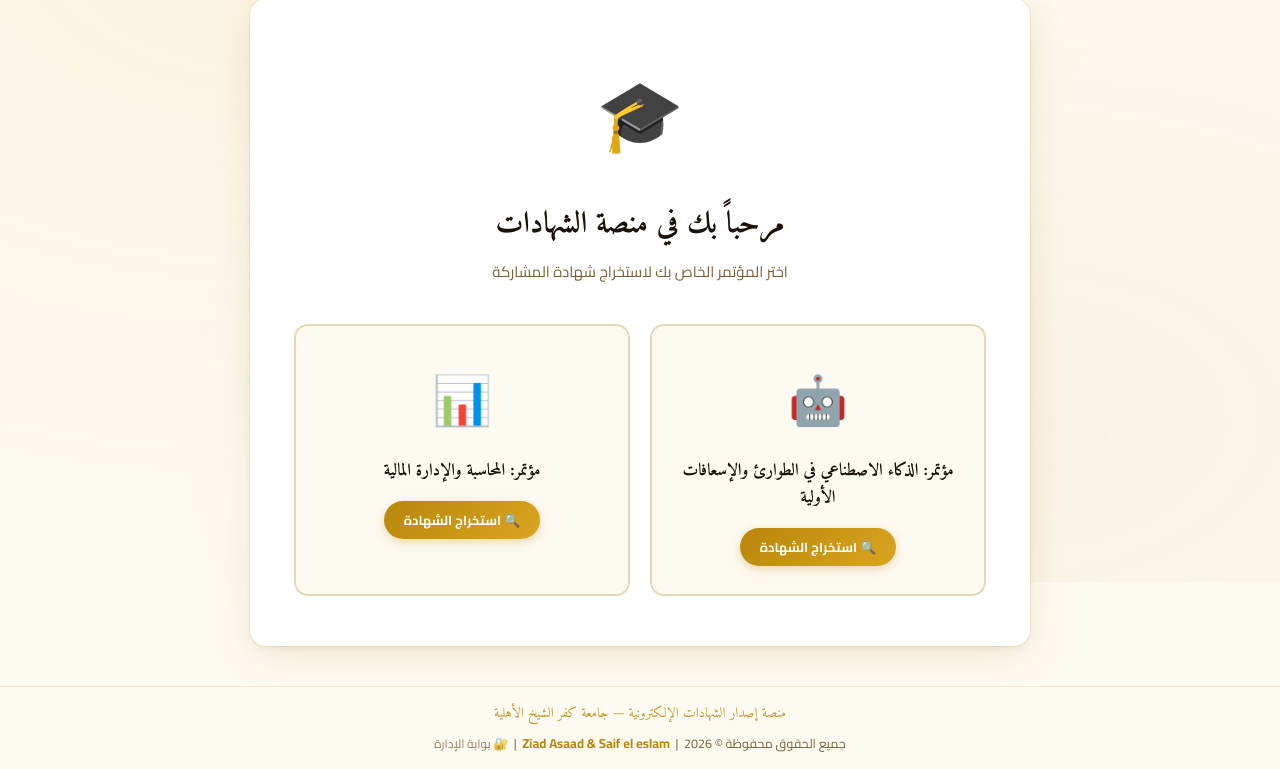
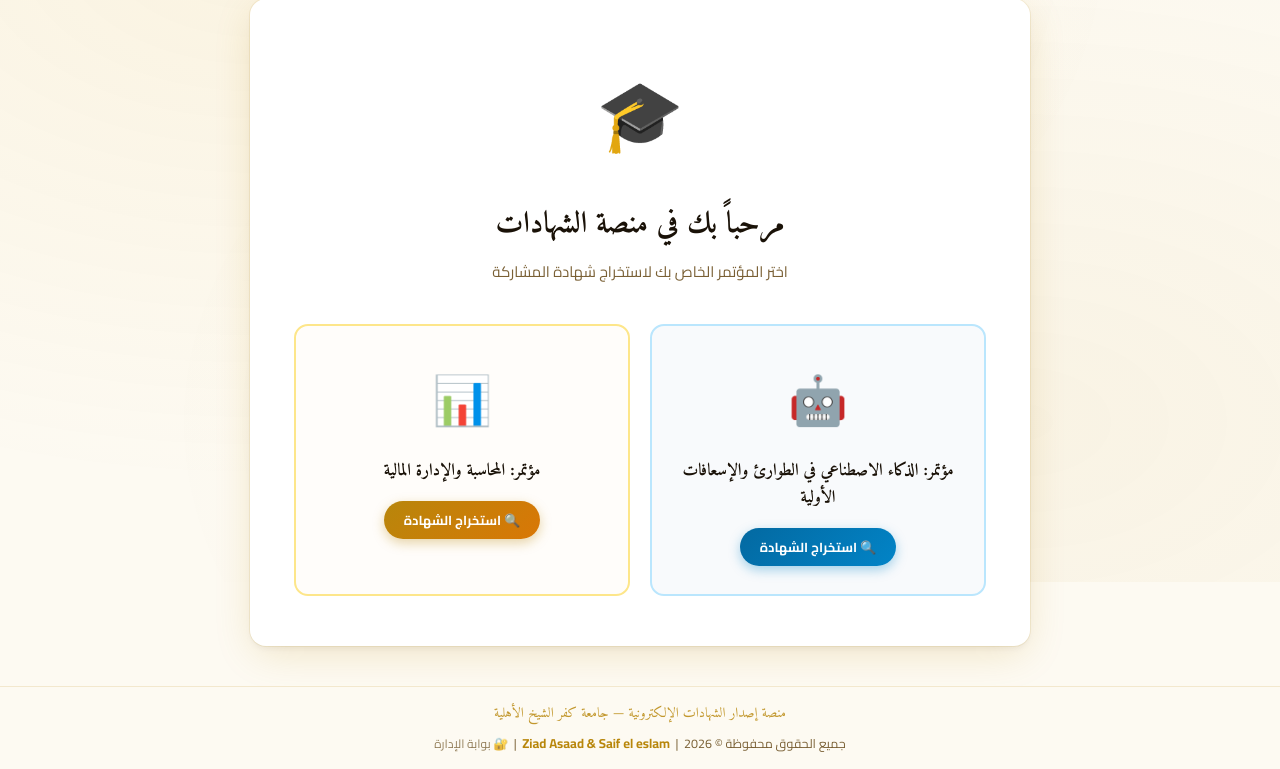
Before and after one commit to saifadel20071234-sudo/Testimonials, a Flask app: page / in a window 1280 px wide. Shown: the part 218-987 px from the top of the page. Run offline with Flask 3, Linux system fonts and the light colour scheme; some libraries are stand-ins or nearby versions; some web fonts are replaced.

Commit message:
feat: add tailored visual color themes for AI and Accounting conferences across home, search, and certificates

```diff
--- a/app.py
+++ b/app.py
@@ -34,6 +34,8 @@ CONFERENCES = {
         'date': '19 أكتوبر 2026',
         'code': '01',
         'excel': os.path.join(BASE_DIR, 'data', 'ai_emergency.xlsx'),
+        'conf_color': (10, 48, 92),      # كحلي سيبراني عميق
+        'slogan_color': (3, 105, 161),   # أزرق تقني هادئ
     },
     'accounting': {
         'name': 'مؤتمر المحاسبة والإدارة المالية',
@@ -42,6 +44,8 @@ CONFERENCES = {
         'date': '22 أكتوبر 2026',
         'code': '02',
         'excel': os.path.join(BASE_DIR, 'data', 'accounting.xlsx'),
+        'conf_color': (12, 37, 72),      # كحلي رسمي كلاسيكي
+        'slogan_color': (180, 83, 9),    # ذهبي كهرماني ملكي
     },
 }
 
@@ -377,10 +381,12 @@ def render_certificate_image(student_name: str, faculty: str, conference_id: str
     draw_centered('تقديراً لمشاركته الفعالة وجهوده المتميزة في خدمة المنظومة الطلابية وإنجاح فعاليات:', 765, f_apprec, C_GRAY, max_w=2000)
 
     # 4. اسم المؤتمر
-    draw_centered(conf_name, 840, f_conf, C_NAVY_DARK, max_w=2000)
+    c_conf   = conf.get('conf_color', C_NAVY_DARK)
+    c_slogan = conf.get('slogan_color', C_RED_ACCENT)
+    draw_centered(conf_name, 840, f_conf, c_conf, max_w=2000)
 
     # 5. شعار المؤتمر
-    draw_centered(conf_slogan, 915, f_slogan, C_RED_ACCENT, max_w=2000)
+    draw_centered(conf_slogan, 915, f_slogan, c_slogan, max_w=2000)
 
     # 6. الخاتمة
     draw_centered('متمنين له دوام التوفيق والتميز والنجاح المستمر', 980, f_wish, C_GRAY, max_w=2000)
--- a/templates/index.html
+++ b/templates/index.html
@@ -482,6 +482,103 @@
             border-radius: 20px;
             margin-top: 4px;
             box-shadow: 0 3px 10px rgba(184,134,11,0.3);
+            transition: all 0.3s ease;
+        }
+
+        /* ── بطاقة مؤتمر الذكاء الاصطناعي (لمسة تقنية سيبرانية) ── */
+        .conf-card-ai {
+            border: 2px solid #bae6fd;
+            background: #f8fafc;
+        }
+        .conf-card-ai::before {
+            background: linear-gradient(135deg, rgba(2,132,199,0.05) 0%, rgba(14,165,233,0.08) 100%);
+        }
+        .conf-card-ai:hover {
+            border-color: #0284c7;
+            transform: translateY(-4px);
+            box-shadow: 0 14px 32px rgba(2, 132, 199, 0.22);
+        }
+        .conf-card-ai .conf-btn-label {
+            background: linear-gradient(135deg, #0369a1 0%, #0284c7 100%);
+            box-shadow: 0 4px 12px rgba(2, 132, 199, 0.35);
+        }
+
+        /* ── بطاقة مؤتمر المحاسبة (لمسة ذهبية ملكية رسمية) ── */
+        .conf-card-acc {
+            border: 2px solid #fde68a;
+            background: #fffdfa;
+        }
+        .conf-card-acc::before {
+            background: linear-gradient(135deg, rgba(184,134,11,0.05) 0%, rgba(217,119,6,0.08) 100%);
+        }
+        .conf-card-acc:hover {
+            border-color: #d97706;
+            transform: translateY(-4px);
+            box-shadow: 0 14px 32px rgba(217, 119, 6, 0.22);
+        }
+        .conf-card-acc .conf-btn-label {
+            background: linear-gradient(135deg, #b8860b 0%, #d97706 100%);
+            box-shadow: 0 4px 12px rgba(184, 134, 11, 0.35);
+        }
+
+        /* ── سمة مؤتمر الذكاء الاصطناعي (Dynamic Theme: AI) ── */
+        body.theme-ai .selected-conf-badge {
+            background: #082f49;
+            color: #38bdf8;
+            border-color: #0284c7;
+        }
+        body.theme-ai #name-input:focus,
+        body.theme-ai #faculty-input:focus {
+            border-color: #0284c7;
+            box-shadow: 0 0 0 4px rgba(2, 132, 199, 0.15);
+        }
+        body.theme-ai #search-btn {
+            background: linear-gradient(135deg, #0369a1 0%, #0284c7 100%);
+            box-shadow: 0 4px 15px rgba(2, 132, 199, 0.35);
+        }
+        body.theme-ai #search-btn:hover {
+            box-shadow: 0 6px 20px rgba(2, 132, 199, 0.45);
+        }
+        body.theme-ai .preview-name-badge {
+            background: #f0f9ff;
+            border-color: #7dd3fc;
+            color: #0369a1;
+        }
+        body.theme-ai .spin-gold {
+            border-top-color: #0284c7;
+        }
+        body.theme-ai .back-to-home:hover {
+            color: #0284c7;
+        }
+
+        /* ── سمة مؤتمر المحاسبة (Dynamic Theme: Accounting) ── */
+        body.theme-accounting .selected-conf-badge {
+            background: #271a06;
+            color: #fbbf24;
+            border-color: #d97706;
+        }
+        body.theme-accounting #name-input:focus,
+        body.theme-accounting #faculty-input:focus {
+            border-color: #d97706;
+            box-shadow: 0 0 0 4px rgba(217, 119, 6, 0.15);
+        }
+        body.theme-accounting #search-btn {
+            background: linear-gradient(135deg, #b8860b 0%, #d97706 100%);
+            box-shadow: 0 4px 15px rgba(184, 134, 11, 0.35);
+        }
+        body.theme-accounting #search-btn:hover {
+            box-shadow: 0 6px 20px rgba(184, 134, 11, 0.45);
+        }
+        body.theme-accounting .preview-name-badge {
+            background: #fefce8;
+            border-color: #fde047;
+            color: #854d0e;
+        }
+        body.theme-accounting .spin-gold {
+            border-top-color: #d97706;
+        }
+        body.theme-accounting .back-to-home:hover {
+            color: #d97706;
         }
 
         /* ══════════════════════════════════════
@@ -877,14 +974,14 @@
             <div class="conferences-grid">
 
                 <!-- مؤتمر الذكاء الاصطناعي -->
-                <div class="conf-card" onclick="selectConference('ai_emergency', 'مؤتمر: الذكاء الاصطناعي في الطوارئ والإسعافات الأولية')">
+                <div class="conf-card conf-card-ai" onclick="selectConference('ai_emergency', 'مؤتمر: الذكاء الاصطناعي في الطوارئ والإسعافات الأولية')">
                     <span class="conf-emoji">🤖</span>
                     <div class="conf-name">مؤتمر: الذكاء الاصطناعي في الطوارئ والإسعافات الأولية</div>
                     <span class="conf-btn-label">🔍 استخراج الشهادة</span>
                 </div>
 
                 <!-- مؤتمر المحاسبة -->
-                <div class="conf-card" onclick="selectConference('accounting', 'مؤتمر: المحاسبة والإدارة المالية')">
+                <div class="conf-card conf-card-acc" onclick="selectConference('accounting', 'مؤتمر: المحاسبة والإدارة المالية')">
                     <span class="conf-emoji">📊</span>
                     <div class="conf-name">مؤتمر: المحاسبة والإدارة المالية</div>
                     <span class="conf-btn-label">🔍 استخراج الشهادة</span>
@@ -1100,6 +1197,14 @@
         currentConference = confId;
         currentConfName   = confName;
 
+        // تطبيق السمة اللونية الخاصة بالمؤتمر المختار
+        document.body.classList.remove('theme-ai', 'theme-accounting');
+        if (confId === 'ai_emergency') {
+            document.body.classList.add('theme-ai');
+        } else if (confId === 'accounting') {
+            document.body.classList.add('theme-accounting');
+        }
+
         // تحديث الهيدر
         document.getElementById('header-conf-name').textContent  = confName;
         document.getElementById('footer-conf-name').textContent  = confName;
@@ -1122,6 +1227,10 @@
         confirmedFaculty = '';
         currentConference = '';
         currentConfName   = '';
+
+        // إعادة ضبط السمة اللونية للوضع الافتراضي
+        document.body.classList.remove('theme-ai', 'theme-accounting');
+
         document.getElementById('header-conf-name').textContent = 'منصة إصدار الشهادات الإلكترونية';
         document.getElementById('footer-conf-name').textContent = 'منصة إصدار الشهادات الإلكترونية — جامعة كفر الشيخ الأهلية';
         showScreen('screen-home');
```
